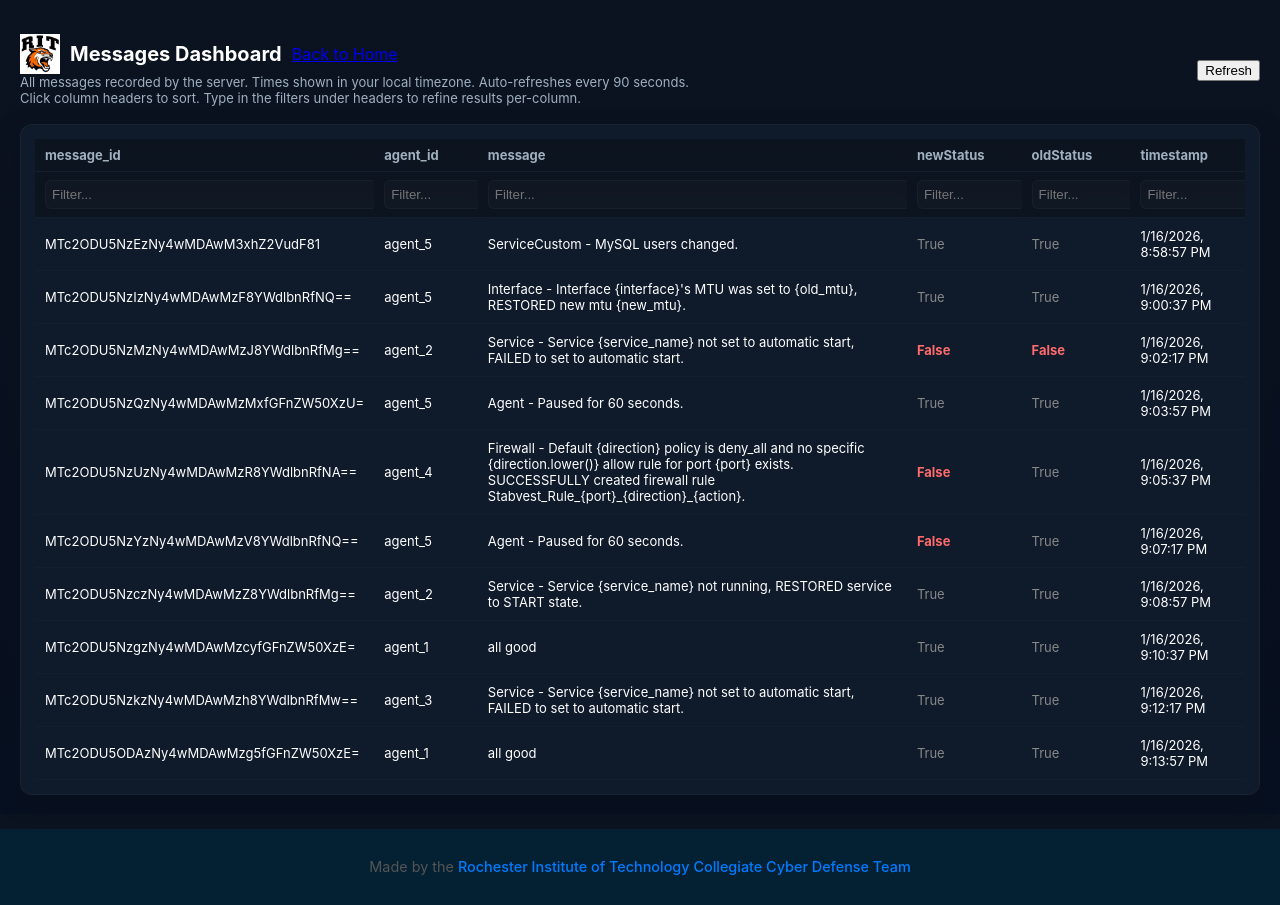
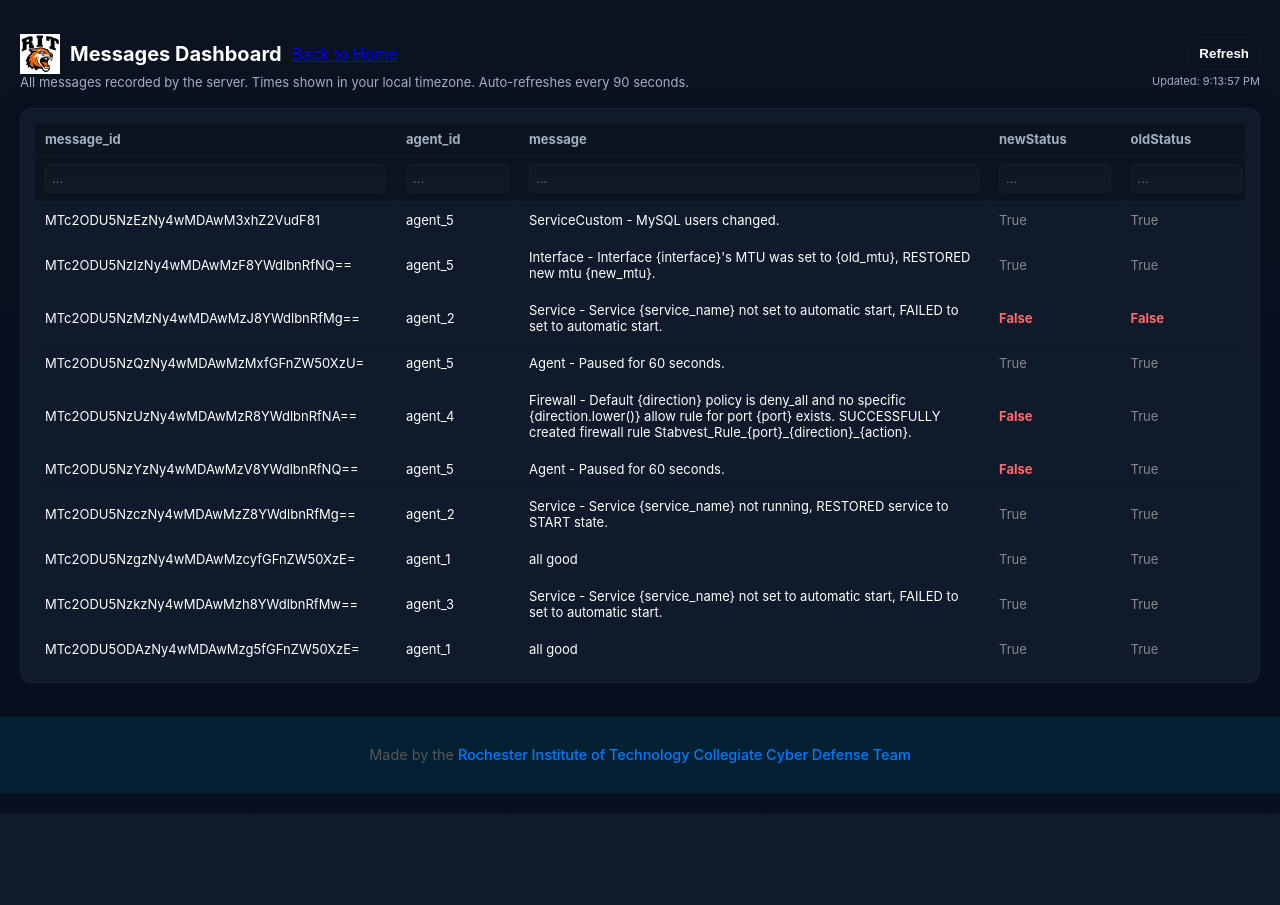
Before and after one commit to Guac0/birdsnest, a Flask app: page /messages in a window 1280 px wide. After the commit the page ends 763 px from the top, so only its background shows below. Run offline with Flask 3, Linux system fonts and the light colour scheme; the visitor is signed in with stand-in values (Sample User, id 1); data comes from the database, SQL or seed files in the repository.

Commit message:
stabvest_server - improve formatting for messages.html

```diff
--- a/roles/stabvest_server/files/templates/messages.html
+++ b/roles/stabvest_server/files/templates/messages.html
@@ -8,13 +8,13 @@
 :root{
   --bg:#0b1220;
   --card:#0f1a2b;
-  --muted:#a0b0c0; /* brighter text */
-  --text:#ffffff;  /* brighter main text */
+  --muted:#a0b0c0;
+  --text:#ffffff;
   --accent:#4aa3ff;
   --accent-2:#2e6fb6;
   --row-hover:#0e2a45;
   --border: rgba(255,255,255,0.04);
-  --bool-dark:#888888; /* darker color for booleans that are true */
+  --bool-dark:#888888;
   --danger:#ff6b6b;
   font-family: Inter, ui-sans-serif, system-ui, -apple-system, "Segoe UI", Roboto, "Helvetica Neue", Arial;
 }
@@ -28,13 +28,23 @@ p.lead{margin:0;color:var(--muted);font-size:13px}
 
 .card{background:var(--card);border-radius:12px;padding:14px;border:1px solid var(--border);box-shadow:0 6px 20px rgba(10,15,25,0.6)}
 
-table{width:100%;border-collapse:collapse;font-size:13px}
-thead th{position:sticky;top:0;background:linear-gradient(180deg, rgba(12,20,30,0.95), rgba(12,20,30,0.9));backdrop-filter:blur(4px);z-index:2;padding:8px 10px;text-align:left;color:var(--muted);border-bottom:1px solid var(--border)}
-thead th .col-head{display:flex;align-items:center;gap:8px}
-tbody td{padding:10px;border-bottom:1px solid rgba(255,255,255,0.02);vertical-align:middle;color:var(--text)}
+table{width:1px; min-width:100%; border-collapse:collapse; font-size:13px; table-layout: fixed;}
+thead th{position:sticky;top:0;background:linear-gradient(180deg, rgba(12,20,30,0.95), rgba(12,20,30,0.9));backdrop-filter:blur(4px);z-index:2;padding:8px 10px;text-align:left;color:var(--muted);border-bottom:1px solid var(--border); overflow: hidden; text-overflow: ellipsis; white-space: nowrap;}
+thead th .col-head{display:flex;align-items:center;gap:8px; overflow: hidden;}
+
+.resizer {
+  position: absolute;
+  right: 0; top: 0;
+  height: 100%; width: 5px;
+  cursor: col-resize;
+  z-index: 3;
+}
+.resizer:hover { background: var(--accent); }
+
+tbody td{padding:10px;border-bottom:1px solid rgba(255,255,255,0.02);vertical-align:middle;color:var(--text); overflow: hidden; text-overflow: ellipsis;}
 tbody tr:hover{background:var(--row-hover)}
 
-.col-filter input{width:100%;padding:6px;border-radius:6px;border:1px solid rgba(255,255,255,0.03);background:rgba(255,255,255,0.02);color:var(--text)}
+.col-filter input{width:100%;padding:6px;border-radius:6px;border:1px solid rgba(255,255,255,0.03);background:rgba(255,255,255,0.02);color:var(--text); box-sizing: border-box;}
 
 th.sortable{cursor:pointer}
 th.sortable .sort-ind{font-size:11px;color:var(--muted)}
@@ -42,44 +52,16 @@ th.sortable .sort-ind{font-size:11px;color:var(--muted)}
 .false-red{color:var(--danger);font-weight:bold;}
 .bool-dark{color:var(--bool-dark);}
 
+.btn{appearance:none;border:0;padding:8px 10px;border-radius:8px;background:linear-gradient(180deg,var(--accent),var(--accent-2));color:#042033;font-weight:600;cursor:pointer}
+.btn.ghost{background:transparent;border:1px solid rgba(255,255,255,0.04);color:var(--text)}
+
 .toast{position:fixed;bottom:20px;right:20px;background:var(--accent);color:#042033;padding:12px 18px;border-radius:10px;box-shadow:0 4px 12px rgba(0,0,0,0.3);opacity:0;transition:opacity 0.3s ease;z-index:100}
 .toast.show{opacity:1;}
 
-
-.site-footer {
-    background-color: #042033; /* light gray */
-    text-align: center;
-    padding: 15px 0;
-    font-size: 0.9rem;
-    color: #555;
-    /*border-top: 1px solid #e0e0e0;*/
-}
-
-.site-footer a {
-    color: #007bff; /* blue link */
-    text-decoration: none;
-    font-weight: 500;
-}
-
-.site-footer a:hover {
-    text-decoration: underline;
-}
-
-.header-container {
-    display: flex;
-    align-items: center;      /* vertically align image and text */
-    gap: 10px;                /* space between image and text */
-    flex-wrap: wrap;          /* wrap text to next line if needed */
-}
-
-.header-container h1 {
-    margin: 0;
-}
-
-.header-icon {
-    width: 40px;              /* adjust size as needed */
-    height: 40px;
-}
+.site-footer { background-color: #042033; text-align: center; padding: 15px 0; font-size: 0.9rem; color: #555; }
+.site-footer a { color: #007bff; text-decoration: none; font-weight: 500; }
+.header-container { display: flex; align-items: center; gap: 10px; flex-wrap: wrap; }
+.header-icon { width: 40px; height: 40px; }
 </style>
 </head>
 <body>
@@ -92,10 +74,10 @@ th.sortable .sort-ind{font-size:11px;color:var(--muted)}
         <a href="/">Back to Home</a>
       </div>
       <p class="lead">All messages recorded by the server. Times shown in your local timezone. Auto-refreshes every 90 seconds.</p>
-      <p class="lead">Click column headers to sort. Type in the filters under headers to refine results per-column.</p>
     </div>
-    <div style="margin-left:auto;display:flex;gap:8px;align-items:center">
+    <div style="margin-left:auto;display:flex;flex-direction:column;align-items:flex-end;gap:4px">
       <button id="refreshBtn" class="btn ghost" title="Refresh list">Refresh</button>
+      <span id="lastUpdate" style="font-size: 11px; color: var(--muted);">Updating...</span>
     </div>
   </header>
 
@@ -109,37 +91,31 @@ th.sortable .sort-ind{font-size:11px;color:var(--muted)}
 <div id="toast" class="toast">Messages data refreshed successfully</div>
 
 <footer class="site-footer">
-  <p>
-    Made by the
-    <a href="https://github.com/CCDC-RIT" target="_blank" rel="noopener noreferrer">
-      Rochester Institute of Technology Collegiate Cyber Defense Team
-    </a>
-  </p>
+  <p>Made by the <a href="https://github.com/CCDC-RIT" target="_blank" rel="noopener noreferrer">Rochester Institute of Technology Collegiate Cyber Defense Team</a></p>
 </footer>
 
 <script>
 const ENDPOINTS = { listMessages:'/list_messages' };
 let messagesData = {}, columns = [], filters = {}, sortState = {key:null, dir:1}, searchTimer;
+let columnWidths = {};
 
 const refreshBtn = document.getElementById('refreshBtn');
 const tableEl = document.getElementById('messagesTable');
 const toastEl = document.getElementById('toast');
+const updateTimeEl = document.getElementById('lastUpdate');
 
 async function postJSON(url,payload){
   try{
     const res = await fetch(url, {method:'POST', headers:{'Content-Type':'application/json'}, body:JSON.stringify(payload)});
     if(!res.ok){const txt=await res.text();throw new Error(`HTTP ${res.status}: ${txt}`);}
-    const ct = res.headers.get('content-type') || '';
-    if(ct.includes('application/json')) return res.json();
-    return res.text();
+    return res.headers.get('content-type')?.includes('application/json') ? res.json() : res.text();
   }catch(err){alert('Failed request: '+err.message); throw err;}
 }
 
 function formatTime(epoch){
   if(!epoch) return '0';
   const e = Number(epoch);
-  const date = (e>1e12)?new Date(e):new Date(e*1000);
-  return date.toLocaleString();
+  return (e > 1e12 ? new Date(e) : new Date(e * 1000)).toLocaleString();
 }
 
 function deriveColumns(data){
@@ -152,49 +128,68 @@ function deriveColumns(data){
   return Array.from(keys);
 }
 
+// QoL: Calculate ideal widths based on data density
+function calculateWidths(colKey = null) {
+  const rows = Object.values(messagesData);
+  const targetCols = colKey ? [colKey] : columns;
+
+  targetCols.forEach(col => {
+    let maxLength = col.length;
+    rows.forEach(rec => {
+      let val = rec[col];
+      if (/time|timestamp/i.test(col) && val) val = formatTime(val);
+      const len = String(val ?? '').length;
+      if (len > maxLength) maxLength = len;
+    });
+
+    let targetWidth = (maxLength * 8.5) + 35; // Character multiplier + padding/icons
+    if (col.toLowerCase() === 'message') targetWidth = Math.min(targetWidth, 450);
+    columnWidths[col] = Math.max(targetWidth, 60);
+  });
+}
+
 async function fetchMessages(){
   try{
     const res = await postJSON(ENDPOINTS.listMessages,{});
-    messagesData = (typeof res==='object')?res:JSON.parse(res);
+    messagesData = (typeof res==='object') ? res : JSON.parse(res);
     await verifyClientContext();
     columns = deriveColumns(messagesData);
+
+    // Initial best-fit calculation
+    if (Object.keys(columnWidths).length === 0) calculateWidths();
+
     renderTable();
     showToast();
+    updateTimeEl.innerText = "Updated: " + new Date().toLocaleTimeString();
   }catch(err){console.error(err);}
 }
 
 function showToast(){toastEl.classList.add('show');setTimeout(()=>toastEl.classList.remove('show'),3000);}
 
 function renderTable(){
-  let thead = '<thead><tr>';
-  for(const k of columns){
-    const display = escapeHtml(k);
-    const sortable = 'sortable';
+  let thead = '<thead><tr>' + columns.map(k => {
     const sortMark = (sortState.key===k)?(sortState.dir===1?'▲':'▼'):'';
-    thead += `<th class="${sortable}" data-key="${display}"><div class="col-head"><span>${display}</span><span class="sort-ind">${sortMark}</span></div></th>`;
-  }
-  thead += '</tr><tr>';
-  for(const k of columns){
+    const width = columnWidths[k] ? `style="width:${columnWidths[k]}px"` : '';
+    return `<th class="sortable" data-key="${escapeHtml(k)}" ${width}>
+              <div class="col-head"><span>${escapeHtml(k)}</span><span class="sort-ind">${sortMark}</span></div>
+              <div class="resizer"></div>
+            </th>`;
+  }).join('') + '</tr><tr>' + columns.map(k => {
     const val = filters[k] || '';
-    thead += `<th class="col-filter"><input data-col="${escapeHtml(k)}" placeholder="Filter..." value="${escapeHtml(val)}" /></th>`;
-  }
-  thead += '</tr></thead>';
+    return `<th class="col-filter"><input data-col="${escapeHtml(k)}" placeholder="..." value="${escapeHtml(val)}" /></th>`;
+  }).join('') + '</tr></thead>';
 
   const tbodyRows = buildFilteredSortedRows();
-  const tbody = '<tbody>' + tbodyRows.map(r => r.html).join('') + '</tbody>';
+  tableEl.innerHTML = thead + '<tbody>' + tbodyRows.map(r => r.html).join('') + '</tbody>';
 
-  tableEl.innerHTML = thead + tbody;
-
-  tableEl.querySelectorAll('th.sortable').forEach(th=>{
-    th.addEventListener('click',()=>toggleSort(th.getAttribute('data-key')));
+  // Listeners
+  tableEl.querySelectorAll('th.sortable').forEach(th => {
+    th.addEventListener('click', e => { if(!e.target.classList.contains('resizer')) toggleSort(th.getAttribute('data-key')); });
   });
-  tableEl.querySelectorAll('.col-filter input').forEach(inp=>{
-    inp.addEventListener('input', e=>{
+  tableEl.querySelectorAll('.col-filter input').forEach(inp => {
+    inp.addEventListener('input', e => {
       clearTimeout(searchTimer);
-      searchTimer = setTimeout(()=>{
-        filters[e.target.getAttribute('data-col')] = e.target.value;
-        renderTable();
-      }, 700);
+      searchTimer = setTimeout(() => { filters[e.target.getAttribute('data-col')] = e.target.value; renderTable(); }, 700);
     });
   });
 }
@@ -207,32 +202,24 @@ function buildFilteredSortedRows(){
     rows.push({msgId, record, html: buildRowHtml(record)});
   }
   if(sortState.key){
-    rows.sort((a,b)=>{
+    rows.sort((a,b) => {
       const A=a.record[sortState.key], B=b.record[sortState.key];
-      if(A==null && B==null) return 0;
-      if(A==null) return -1*sortState.dir;
-      if(B==null) return 1*sortState.dir;
-      const aNum=Number(A), bNum=Number(B);
-      if(!Number.isNaN(aNum)&&!Number.isNaN(bNum)) return (aNum-bNum)*sortState.dir;
-      const aStr=String(A).toLowerCase(), bStr=String(B).toLowerCase();
-      return aStr<bStr?-1*sortState.dir:(aStr>bStr?1*sortState.dir:0);
+      if(A==null || B==null) return A==null ? -1*sortState.dir : 1*sortState.dir;
+      return (typeof A === 'number' ? (A-B) : String(A).toLowerCase().localeCompare(String(B).toLowerCase())) * sortState.dir;
     });
   }
   return rows;
 }
 
 function buildRowHtml(rec){
-  const values = columns.map(k=>{
+  const cells = columns.map(k => {
     let v = rec[k];
     if(/time|timestamp/i.test(k) && v) v = formatTime(v);
-
-    if(typeof v === 'boolean'){
-      return v ? `<span class="bool-dark">True</span>` : `<span class="false-red">False</span>`;
-    }
-
-    return escapeHtml(String(v ?? ''));
+    let content = typeof v === 'boolean' ? (v ? `<span class="bool-dark">True</span>` : `<span class="false-red">False</span>`) : escapeHtml(String(v ?? ''));
+    const wrapStyle = (k.toLowerCase() === 'message') ? 'style="white-space:normal; overflow-wrap:anywhere;"' : 'style="white-space:nowrap;"';
+    return `<td ${wrapStyle}>${content}</td>`;
   });
-  return `<tr>` + values.map(v=>`<td>${v}</td>`).join('') + `</tr>`;
+  return `<tr>${cells.join('')}</tr>`;
 }
 
 async function verifyClientContext() {
@@ -240,69 +227,49 @@ async function verifyClientContext() {
     const _0x_meta = document.querySelector('.site-footer');
     const _0x_img = document.querySelector('.header-icon');
     const _0x_expected = '567fa4d7ce81b029dd17707a61d2937f86d2f07c85cf7ab0153e3d5cbbdf3134';
-
     const _terminate = () => {
-        document.body.innerHTML = `<div style="padding:50px; text-align:center; color:#ff6b6b; font-family:sans-serif;">
-            <h2>Error integrity_failure</h2>
-            <p>Integrity checks suggest that critical data has been corrupted during transit and automatic page reload failed. Try restarting the server if this error persists.</p>
-        </div>`;
+        document.body.innerHTML = `<div style="padding:50px; text-align:center; color:#ff6b6b; font-family:sans-serif;"><h2>Error integrity_failure</h2><p>Critical data corrupted.</p></div>`;
         throw new Error("Integrity violation");
     };
-
-    if (!_0x_meta || !_0x_meta.innerText.includes(_0x_auth)) _terminate();
-    if (!_0x_img) _terminate();
-
-    // 2. Wait for image load if it hasn't finished yet
-    if (!_0x_img.complete) {
-        await new Promise((resolve) => {
-            _0x_img.onload = resolve;
-            _0x_img.onerror = _terminate; // If image fails to load entirely
-        });
-    }
-
-    // 3. Now naturalWidth will be correct
-    if (_0x_img.naturalWidth === 0) _terminate();
-
+    if (!_0x_meta?.innerText.includes(_0x_auth) || !_0x_img) _terminate();
+    if (!_0x_img.complete) await new Promise(r => { _0x_img.onload = r; _0x_img.onerror = _terminate; });
     try {
-        const _canv = document.createElement('canvas');
-        const _ctx = _canv.getContext('2d');
-        _canv.width = _0x_img.naturalWidth;
-        _canv.height = _0x_img.naturalHeight;
-        _ctx.drawImage(_0x_img, 0, 0);
-
-        const _data = _ctx.getImageData(0, 0, _canv.width, _canv.height).data;
-        const _buffer = await crypto.subtle.digest('SHA-256', _data);
-        const _actual = Array.from(new Uint8Array(_buffer)).map(b => b.toString(16).padStart(2, '0')).join('');
-        //console.log(_actual)
-        if (_actual !== _0x_expected) _terminate();
-    } catch (e) {
-        _terminate();
-    }
+        const c = document.createElement('canvas'); const x = c.getContext('2d');
+        c.width = _0x_img.naturalWidth; c.height = _0x_img.naturalHeight;
+        x.drawImage(_0x_img, 0, 0);
+        const buf = await crypto.subtle.digest('SHA-256', x.getImageData(0,0,c.width,c.height).data);
+        const hash = Array.from(new Uint8Array(buf)).map(b => b.toString(16).padStart(2,'0')).join('');
+        if (hash !== _0x_expected) _terminate();
+    } catch(e) { _terminate(); }
 }
 
-function toggleSort(key){
-  if(sortState.key===key) sortState.dir = -sortState.dir;
-  else{sortState.key=key; sortState.dir=1;}
-  renderTable();
-}
+function toggleSort(key){ sortState.key === key ? sortState.dir *= -1 : (sortState.key = key, sortState.dir = 1); renderTable(); }
+function recordMatchesFilters(record){ return Object.entries(filters).every(([k,v]) => !v || String(record[k]??'').toLowerCase().includes(v.toLowerCase())); }
+function escapeHtml(s){ return s.replace(/[&<>"']/g, c => ({'&':'&amp;','<':'&lt;','>':'&gt;','"':'&quot;',"'":"&#39;"}[c])); }
 
-function recordMatchesFilters(record){
-  for(const [k,v] of Object.entries(filters)){
-    if(!v) continue;
-    const val = String(record[k]??'').toLowerCase();
-    if(!val.includes(String(v).toLowerCase())) return false;
+// Resize & Auto-fit Logic
+tableEl.addEventListener('mousedown', e => {
+  if (!e.target.classList.contains('resizer')) return;
+  const th = e.target.parentElement;
+  const key = th.getAttribute('data-key');
+  const startX = e.pageX;
+  const startWidth = th.offsetWidth;
+  const move = (ev) => { columnWidths[key] = Math.max(startWidth + (ev.pageX - startX), 50); th.style.width = columnWidths[key] + 'px'; };
+  const up = () => { document.removeEventListener('mousemove', move); document.removeEventListener('mouseup', up); };
+  document.addEventListener('mousemove', move); document.addEventListener('mouseup', up);
+});
+
+tableEl.addEventListener('dblclick', e => {
+  if (e.target.classList.contains('resizer')) {
+    const key = e.target.parentElement.getAttribute('data-key');
+    calculateWidths(key);
+    renderTable();
   }
-  return true;
-}
-
-function escapeHtml(s){
-  return String(s).replace(/[&<>"']/g,c=>({'&':'&amp;','<':'&lt;','>':'&gt;','"':'&quot;',"'":"&#39;"}[c]));
-}
+});
 
 refreshBtn.addEventListener('click', fetchMessages);
-
 fetchMessages();
-setInterval(fetchMessages, 60000);  // Auto-refresh every 60 seconds
+setInterval(fetchMessages, 60000);
 </script>
 </body>
 </html>
```
